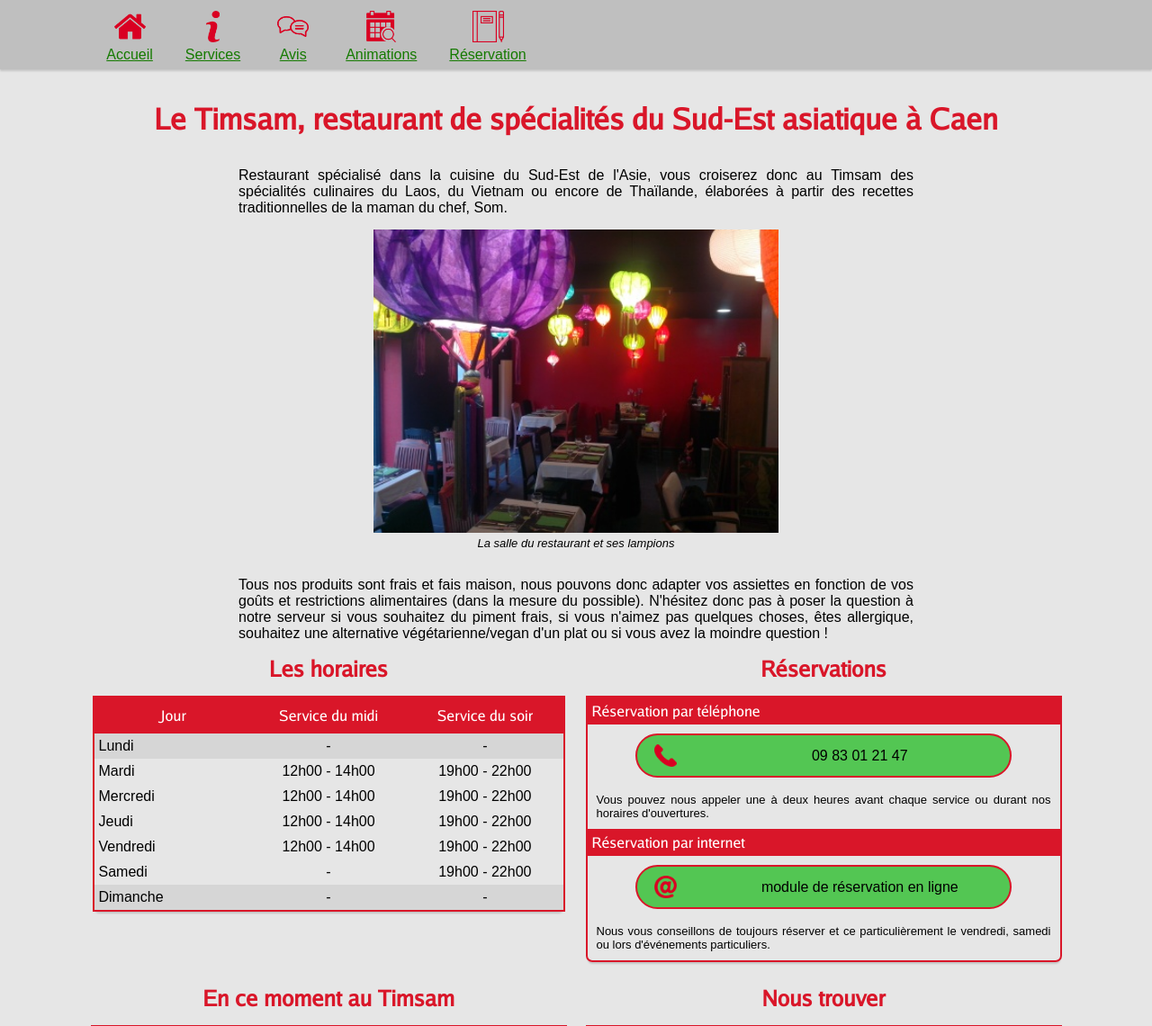
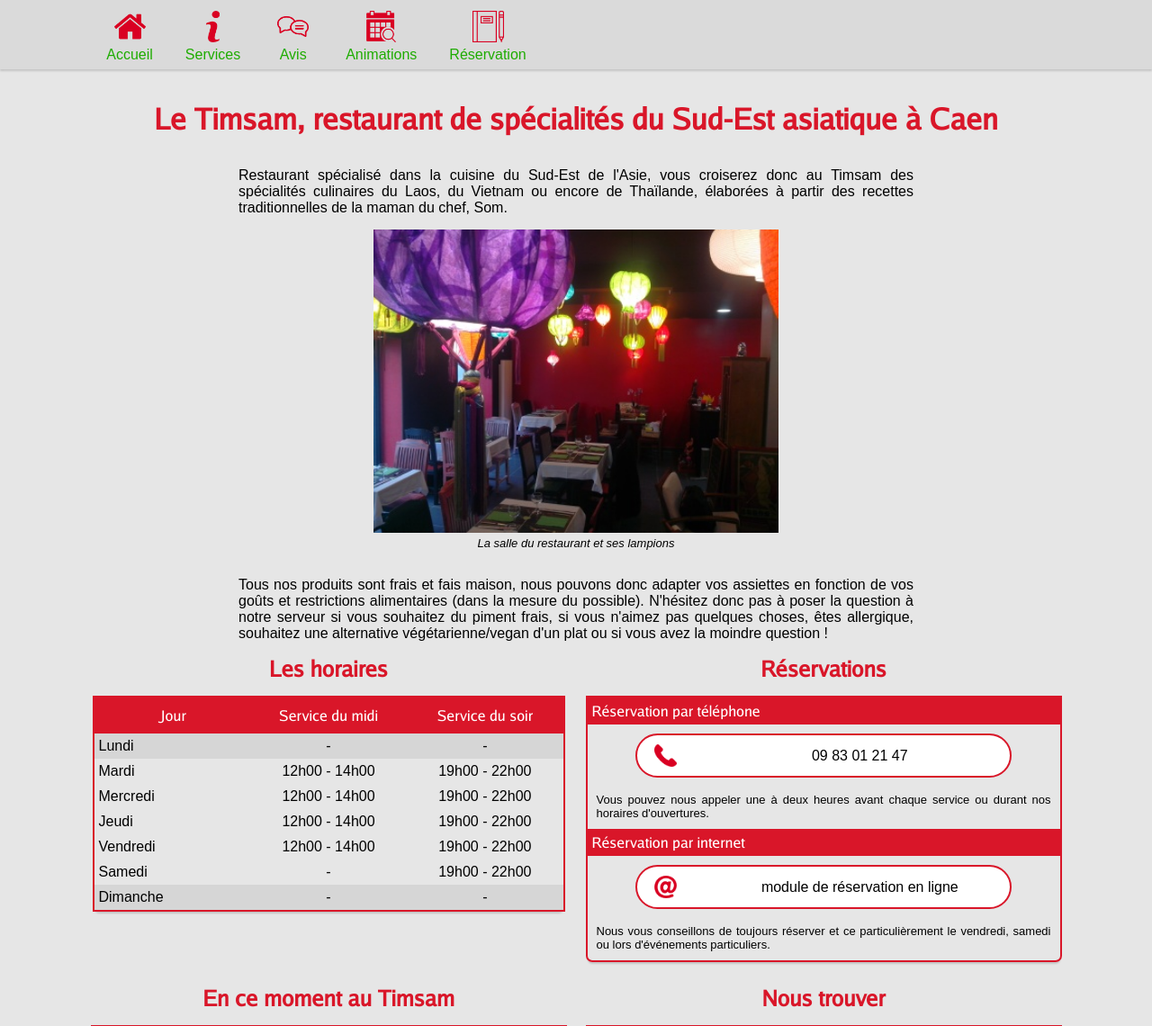
Before and after one commit to plabadille/le-timsam, a PHP site: page / in a window 1280 px wide. Shown: the part 219-1359 px from the top of the page at 90% size. Run offline with PHP 8.4, Linux system fonts and the light colour scheme.

Commit message:
first correction of design

```diff
--- a/css/base.css
+++ b/css/base.css
@@ -25,7 +25,7 @@
 
 #c-base__nav{
     order: 2;
-    background-color:  #bfbfbf;
+    background-color: #dadada;
     box-shadow: 0px 2px 2px 0 rgba(0,0,0,0.15);
     padding: 5px;
 }
@@ -75,7 +75,7 @@
 
 #c-base__footer{
     order: 5;
-    background-color:  #bfbfbf;
+    background-color: #dadada;
     box-shadow: 0 0 2px 2px rgba(0,0,0,0.15);
     padding: 5px;
     margin-top: 10px;
--- a/css/main.css
+++ b/css/main.css
@@ -119,7 +119,7 @@
     width: 75%;
     margin: 7px auto;
     padding: 10px;
-    background-color: #53c653;
+    background-color: white;
     border: 2px solid #D91629;
     border-radius: 25px;
     color: black;
--- a/css/nav.css
+++ b/css/nav.css
@@ -32,8 +32,11 @@
     display: flex;
     flex-direction: column;
     align-items: center;
-    color: rgb(21, 122, 0);
+    /* color: #7ca200; */ /* yellow-green */
+    color: #1eac01; /* between green */
+    /* color: #157a00; */ /* dark-green */
     font-size: x-small;
+    text-decoration: none;
     padding: 0 8px;
 }
 
--- a/view/pages/carte.html
+++ b/view/pages/carte.html
@@ -5,7 +5,7 @@
         <h2>Réservation en ligne</h2>
         <p class="c-carte__texte text-align__justify">Il est également possible de réserver par téléphone au <a href="tel:0983012147">09 83 01 21 47</a>. Néanmoins, veuillez noter que nous ne prenons pas de réservation par message vocal ou mail. Nous vous conseillons donc de nous appeler durant les horaires de service pour réserver par téléphone.</p>
         <div class="c-carte__widget">
-            <iframe id="c-carte__booking-iframe" src="http://reservations.1001menus.com/indexv2.php?rid=343916&pid=1001&padding=0&bgcolor=ae0817&ftcolor=fff&ticolor=ae0817&bghvcolor=000&fthvcolor=fff&txtcolor=535353&type=web&lang=fr" scrolling="no"></iframe>
+            <iframe id="c-carte__booking-iframe" src="https://reservations.1001menus.com/indexv2.php?rid=343916&pid=1001&padding=0&bgcolor=ae0817&ftcolor=fff&ticolor=ae0817&bghvcolor=000&fthvcolor=fff&txtcolor=535353&type=web&lang=fr" scrolling="no"></iframe>
         </div>
     </article>
 
```
Also changed, not shown: view/pages/produits.html (+7 -4 lines), img/logo/logo-petit-fute.png (added).
